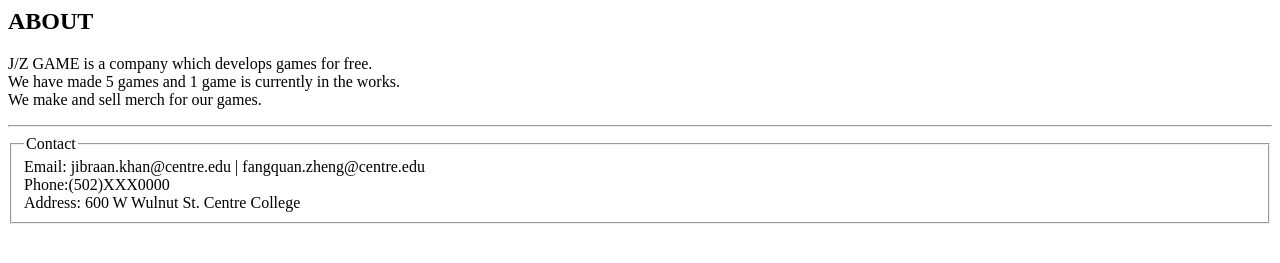
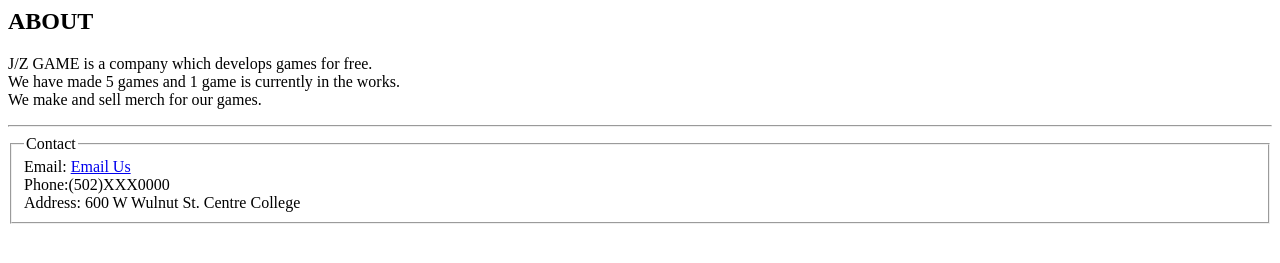
Before and after one commit to JibraanKhan/Colab, a plain HTML site: page notes.html in a window 1280 px wide. Shown: the part 241-504 px from the top of the page. Drawn offline with Linux system fonts and the light colour scheme.

Commit message:
notes.html

```diff
--- a/notes.html
+++ b/notes.html
@@ -26,7 +26,7 @@
       <legend>
         Contact
       </legend>
-      <label>Email: jibraan.khan@centre.edu | fangquan.zheng@centre.edu<br/></label>
+    <label>Email: <a href="mailto:jibraan.khan@centre.edu;fangquan.zheng@centre.edu">Email Us</a></label><br/>
       <label>Phone:(502)XXX0000<br/></label>
       <label>Address: 600 W Wulnut St. Centre College</label>
   </fieldset>
```
